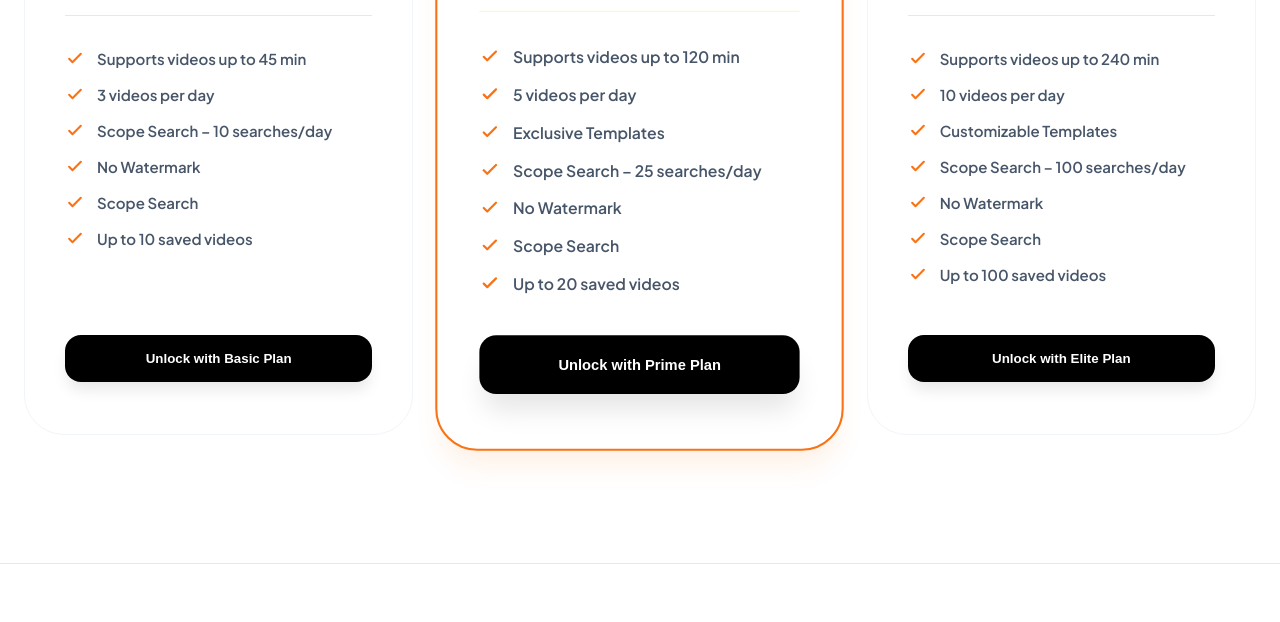
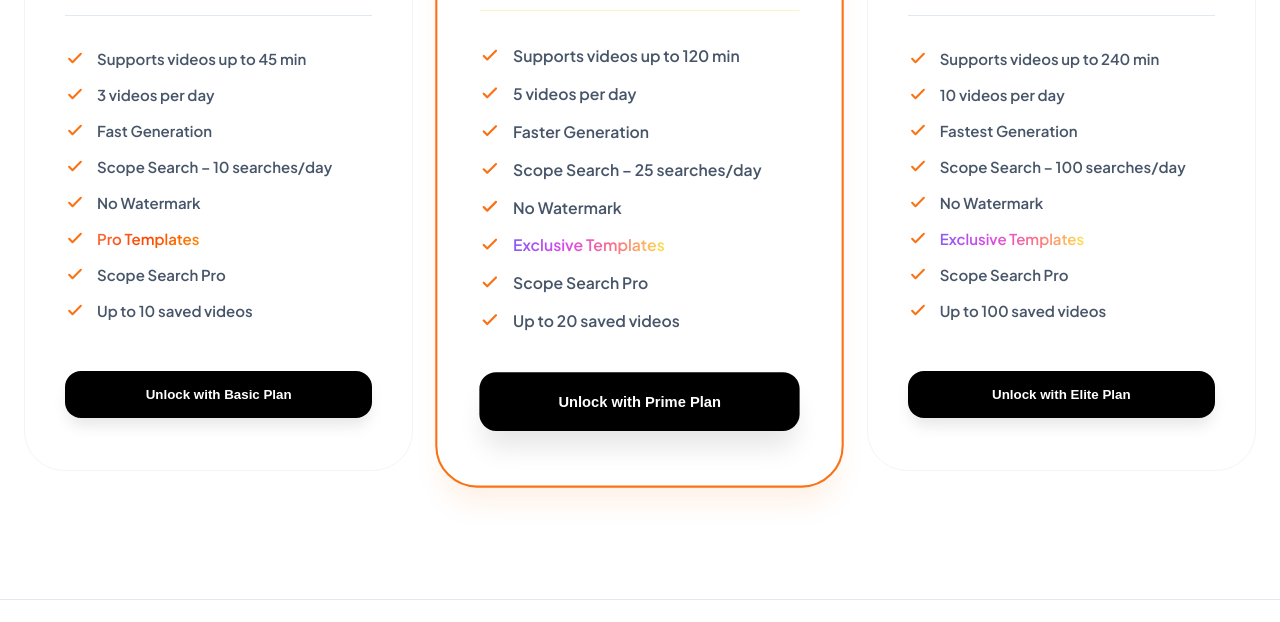
Before and after one commit to SolisAI-official/Solis-AI, a plain HTML site: page index.html in a window 1280 px wide. Shown: the part 2120-2742 px from the top of the page. Drawn offline with Linux system fonts and the light colour scheme.

Commit message:
Update index.html

```diff
--- a/index.html
+++ b/index.html
@@ -78,6 +78,20 @@
             -webkit-text-fill-color: transparent;
             background-clip: text;
         }
+
+        .gradient-premium {
+            background: linear-gradient(90deg, #8b5cf6, #d946ef, #fb7185, #fde047);
+            -webkit-background-clip: text;
+            -webkit-text-fill-color: transparent;
+            background-clip: text;
+            }
+
+            .gradient-pro {
+            background: linear-gradient(135deg, #ff6b3d, #ff4500, #ff8c00);
+            -webkit-background-clip: text;
+            -webkit-text-fill-color: transparent;
+            background-clip: text;
+            }
 
         .btn-primary {
             background: #000000;
@@ -999,9 +1013,11 @@
                         <ul class="plan-features">
                             <li><svg fill="none" stroke="currentColor" viewBox="0 0 24 24"><path d="M5 13l4 4L19 7" stroke-width="2.5" stroke-linecap="round" stroke-linejoin="round"/></svg> Supports videos up to 45 min</li>
                             <li><svg fill="none" stroke="currentColor" viewBox="0 0 24 24"><path d="M5 13l4 4L19 7" stroke-width="2.5" stroke-linecap="round" stroke-linejoin="round"/></svg> 3 videos per day</li>
+                            <li><svg fill="none" stroke="currentColor" viewBox="0 0 24 24"><path d="M5 13l4 4L19 7" stroke-width="2.5" stroke-linecap="round" stroke-linejoin="round"/></svg> Fast Generation</li>
                             <li><svg fill="none" stroke="currentColor" viewBox="0 0 24 24"><path d="M5 13l4 4L19 7" stroke-width="2.5" stroke-linecap="round" stroke-linejoin="round"/></svg> Scope Search – 10 searches/day</li>
                             <li><svg fill="none" stroke="currentColor" viewBox="0 0 24 24"><path d="M5 13l4 4L19 7" stroke-width="2.5" stroke-linecap="round" stroke-linejoin="round"/></svg> No Watermark</li>
-                            <li><svg fill="none" stroke="currentColor" viewBox="0 0 24 24"><path d="M5 13l4 4L19 7" stroke-width="2.5" stroke-linecap="round" stroke-linejoin="round"/></svg> Scope Search</li>
+                             <li><svg fill="none" stroke="currentColor" viewBox="0 0 24 24"><path d="M5 13l4 4L19 7" stroke-width="2.5" stroke-linecap="round" stroke-linejoin="round"/></svg> <span class="gradient-pro">Pro Templates</span></li>
+                            <li><svg fill="none" stroke="currentColor" viewBox="0 0 24 24"><path d="M5 13l4 4L19 7" stroke-width="2.5" stroke-linecap="round" stroke-linejoin="round"/></svg> Scope Search Pro</li>
                             <li><svg fill="none" stroke="currentColor" viewBox="0 0 24 24"><path d="M5 13l4 4L19 7" stroke-width="2.5" stroke-linecap="round" stroke-linejoin="round"/></svg> Up to 10 saved videos</li>
                         </ul>
                     </div>
@@ -1025,10 +1041,11 @@
                         <ul class="plan-features">
                             <li><svg fill="none" stroke="currentColor" viewBox="0 0 24 24"><path d="M5 13l4 4L19 7" stroke-width="2.5" stroke-linecap="round" stroke-linejoin="round"/></svg> Supports videos up to 120 min</li>
                             <li><svg fill="none" stroke="currentColor" viewBox="0 0 24 24"><path d="M5 13l4 4L19 7" stroke-width="2.5" stroke-linecap="round" stroke-linejoin="round"/></svg> 5 videos per day</li>
-                            <li><svg fill="none" stroke="currentColor" viewBox="0 0 24 24"><path d="M5 13l4 4L19 7" stroke-width="2.5" stroke-linecap="round" stroke-linejoin="round"/></svg> Exclusive Templates</li>
-                             <li><svg fill="none" stroke="currentColor" viewBox="0 0 24 24"><path d="M5 13l4 4L19 7" stroke-width="2.5" stroke-linecap="round" stroke-linejoin="round"/></svg> Scope Search – 25 searches/day</li>
+                            <li><svg fill="none" stroke="currentColor" viewBox="0 0 24 24"><path d="M5 13l4 4L19 7" stroke-width="2.5" stroke-linecap="round" stroke-linejoin="round"/></svg> Faster Generation</li>
+                            <li><svg fill="none" stroke="currentColor" viewBox="0 0 24 24"><path d="M5 13l4 4L19 7" stroke-width="2.5" stroke-linecap="round" stroke-linejoin="round"/></svg> Scope Search – 25 searches/day</li>
                             <li><svg fill="none" stroke="currentColor" viewBox="0 0 24 24"><path d="M5 13l4 4L19 7" stroke-width="2.5" stroke-linecap="round" stroke-linejoin="round"/></svg> No Watermark</li>
-                            <li><svg fill="none" stroke="currentColor" viewBox="0 0 24 24"><path d="M5 13l4 4L19 7" stroke-width="2.5" stroke-linecap="round" stroke-linejoin="round"/></svg> Scope Search</li>
+                            <li><svg fill="none" stroke="currentColor" viewBox="0 0 24 24"><path d="M5 13l4 4L19 7" stroke-width="2.5" stroke-linecap="round" stroke-linejoin="round"/></svg> <span class="gradient-premium">Exclusive Templates</span></li>
+                            <li><svg fill="none" stroke="currentColor" viewBox="0 0 24 24"><path d="M5 13l4 4L19 7" stroke-width="2.5" stroke-linecap="round" stroke-linejoin="round"/></svg> Scope Search Pro</li>
                             <li><svg fill="none" stroke="currentColor" viewBox="0 0 24 24"><path d="M5 13l4 4L19 7" stroke-width="2.5" stroke-linecap="round" stroke-linejoin="round"/></svg> Up to 20 saved videos</li>
                         </ul>
                     </div>
@@ -1052,10 +1069,11 @@
                         <ul class="plan-features">
                             <li><svg fill="none" stroke="currentColor" viewBox="0 0 24 24"><path d="M5 13l4 4L19 7" stroke-width="2.5" stroke-linecap="round" stroke-linejoin="round"/></svg> Supports videos up to 240 min</li>
                             <li><svg fill="none" stroke="currentColor" viewBox="0 0 24 24"><path d="M5 13l4 4L19 7" stroke-width="2.5" stroke-linecap="round" stroke-linejoin="round"/></svg> 10 videos per day</li>
-                            <li><svg fill="none" stroke="currentColor" viewBox="0 0 24 24"><path d="M5 13l4 4L19 7" stroke-width="2.5" stroke-linecap="round" stroke-linejoin="round"/></svg> Customizable Templates</i>
-                                 <li><svg fill="none" stroke="currentColor" viewBox="0 0 24 24"><path d="M5 13l4 4L19 7" stroke-width="2.5" stroke-linecap="round" stroke-linejoin="round"/></svg> Scope Search – 100 searches/day</li>
+                            <li><svg fill="none" stroke="currentColor" viewBox="0 0 24 24"><path d="M5 13l4 4L19 7" stroke-width="2.5" stroke-linecap="round" stroke-linejoin="round"/></svg> Fastest Generation</li>
+                            <li><svg fill="none" stroke="currentColor" viewBox="0 0 24 24"><path d="M5 13l4 4L19 7" stroke-width="2.5" stroke-linecap="round" stroke-linejoin="round"/></svg> Scope Search – 100 searches/day</li>
                             <li><svg fill="none" stroke="currentColor" viewBox="0 0 24 24"><path d="M5 13l4 4L19 7" stroke-width="2.5" stroke-linecap="round" stroke-linejoin="round"/></svg> No Watermark</li>
-                            <li><svg fill="none" stroke="currentColor" viewBox="0 0 24 24"><path d="M5 13l4 4L19 7" stroke-width="2.5" stroke-linecap="round" stroke-linejoin="round"/></svg> Scope Search</li>
+                                                        <li><svg fill="none" stroke="currentColor" viewBox="0 0 24 24"><path d="M5 13l4 4L19 7" stroke-width="2.5" stroke-linecap="round" stroke-linejoin="round"/></svg> <span class="gradient-premium">Exclusive Templates</span></li>
+                            <li><svg fill="none" stroke="currentColor" viewBox="0 0 24 24"><path d="M5 13l4 4L19 7" stroke-width="2.5" stroke-linecap="round" stroke-linejoin="round"/></svg> Scope Search Pro</li>
                             <li><svg fill="none" stroke="currentColor" viewBox="0 0 24 24"><path d="M5 13l4 4L19 7" stroke-width="2.5" stroke-linecap="round" stroke-linejoin="round"/></svg> Up to 100 saved videos</li>
                         </ul>
                     </div>
```
